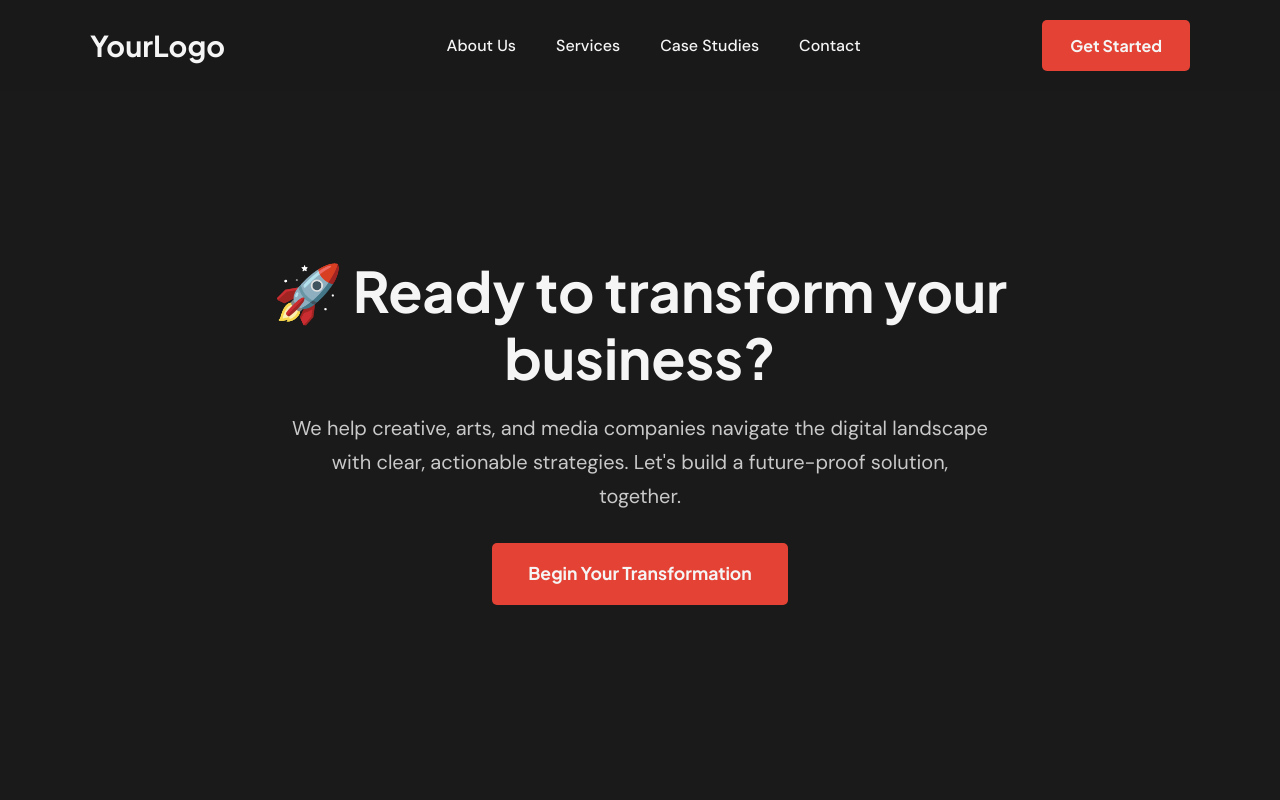
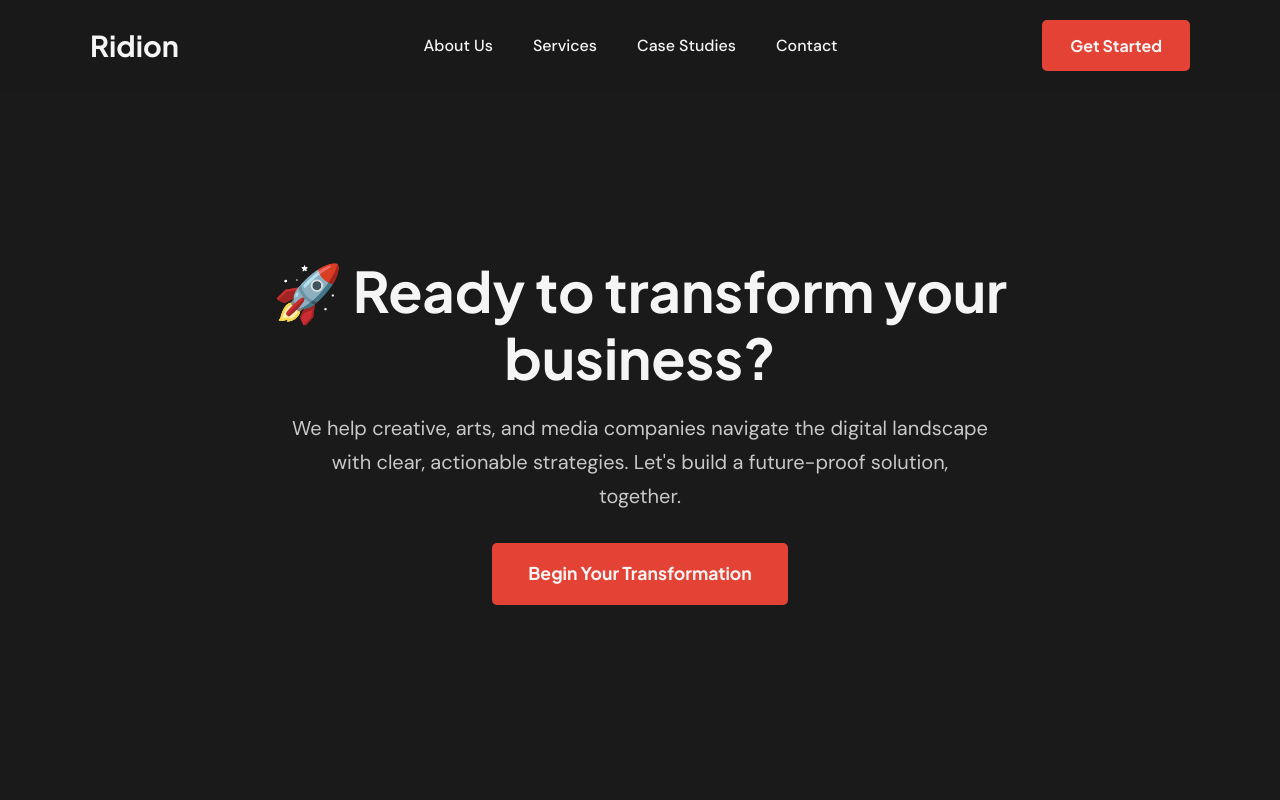
Before and after one commit to mattaja18/mattaja18.github.io, a plain HTML site: page index.html in a window 1280 px wide. Shown: the top 800 px of the page. Drawn offline with Linux system fonts and the light colour scheme.

Commit message:
Update index.html
amendments to title

```diff
--- a/index.html
+++ b/index.html
@@ -3,7 +3,7 @@
 <head>
     <meta charset="UTF-8">
     <meta name="viewport" content="width=device-width, initial-scale=1.0">
-    <title>Business Transformation Consultancy</title>
+    <title>Ridion Consultaning | Digital and AI transformation for creative industries</title>
     <link rel="stylesheet" href="style.css">
     <link rel="preconnect" href="https://fonts.googleapis.com">
     <link rel="preconnect" href="https://fonts.gstatic.com" crossorigin>
@@ -14,7 +14,7 @@
     <header class="site-header">
         <div class="container">
             <nav class="main-nav">
-                <a href="#" class="logo">YourLogo</a>
+                <a href="#" class="logo">Ridion</a>
                 <ul class="nav-links">
                     <li><a href="#about">About Us</a></li>
                     <li><a href="#services">Services</a></li>
```
